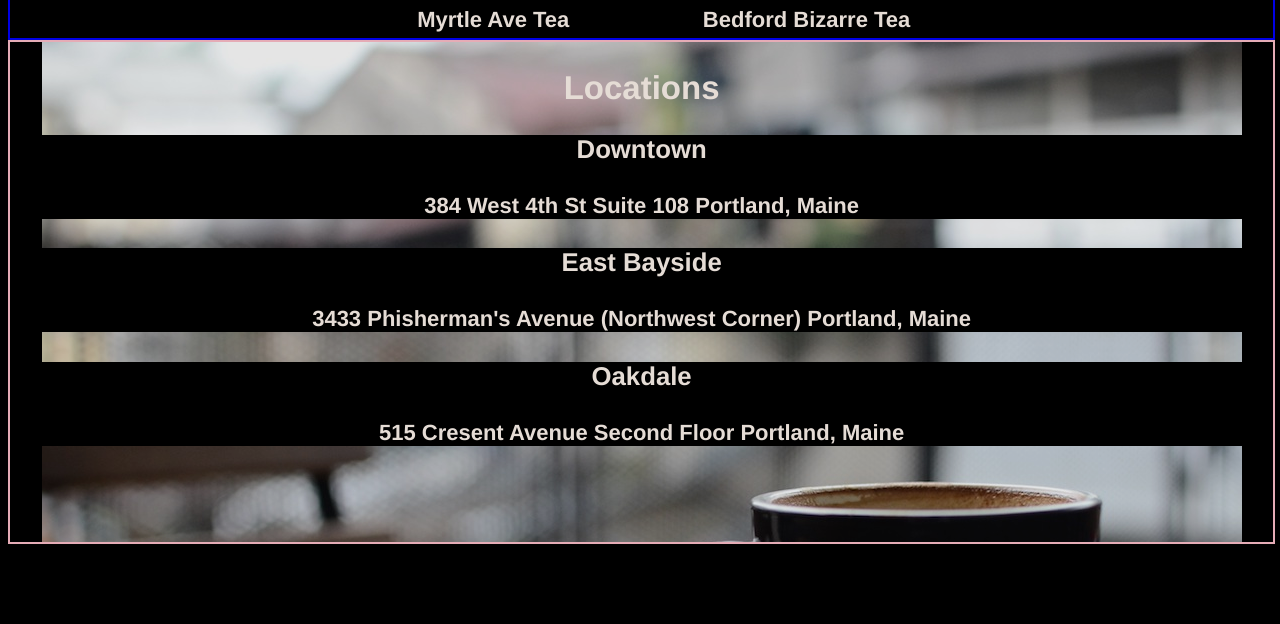
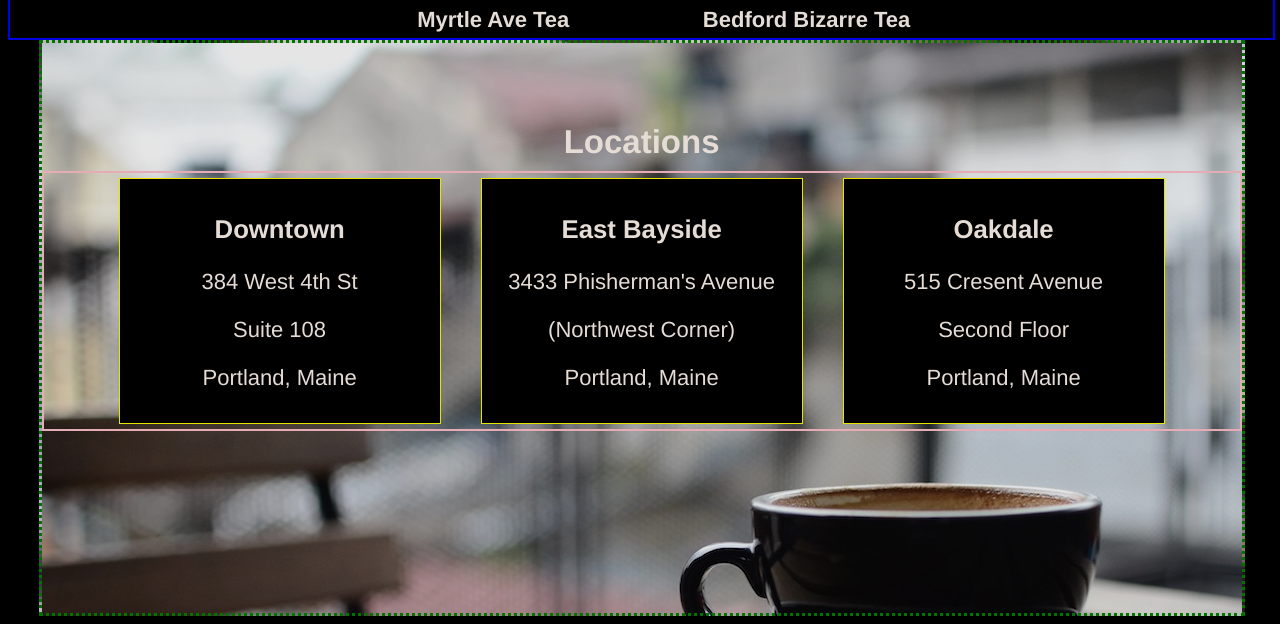
Before and after one commit to MarionJP/TeaCozy, a plain HTML site: page index.html in a window 1280 px wide. Shown: the part 1407-2031 px from the top of the page. Before the commit the page ends 1959 px from the top, so only its background shows below. Drawn offline with Linux system fonts and the light colour scheme.

Commit message:
1st, 2nd, 3rd Sections completed

```diff
--- a/index.html
+++ b/index.html
@@ -61,20 +61,28 @@
          </div>
       </div>
 
-      <div class="locations-container">
-        <div class="locationstext">
+
+      <div id="locationstext">
         <h2>Locations</h2>
+        <div class="locations-container">
         <div class="box">
         <h3>Downtown</h3>
-        <h4>384 West 4th St Suite 108 Portland, Maine</h4>
+        <p>384 West 4th St</p>
+        <p>Suite 108</p>
+        <p>Portland, Maine</p>
         </div>
         <div class="box">
         <h3>East Bayside</h3>
-        <h4>3433 Phisherman's Avenue (Northwest Corner) Portland, Maine</h4>
+        <p>3433 Phisherman's Avenue</p>
+        <p>(Northwest Corner)</p>
+        <p>Portland, Maine</p>
         </div>
         <div class="box">
         <h3>Oakdale</h3>
-        <h4>515 Cresent Avenue Second Floor Portland, Maine</h4>
+        <p>515 Cresent Avenue</p>
+        <p>Second Floor</p>
+        <p>Portland, Maine</p>
+        </div>
         </div>
       </div>
   </body>
--- a/resources/style.css
+++ b/resources/style.css
@@ -105,17 +105,34 @@ a {
 .locations-container {
   display: flex;
   justify-content: center;
+  align-items: center;
+  flex-direction: row;
   border: 2px solid pink;
-  height: 500px;
 }
 
-.locationstext {
+#locationstext {
+  display: inline-block;
+  padding-top: 70px;
+  height: 500px;
   width: 1200px;
   background-image: url(./images/img-locations-background.jpg);
+  border: 3px dotted green;
+}
+
+#locationstext h2 {
+    margin: 0px;
+    padding: 10px;
+    display: block;
 }
 
 .box {
+  width: 300px;
+  opacity: 1;
+  display: block;
   background-color: black;
+  padding: 10px;
+  margin: 5px 20px;
+  flex-direction: column;
   justify-content: center;
-  flex-direction: column;
+  border: 1px solid yellow;
 }
```
